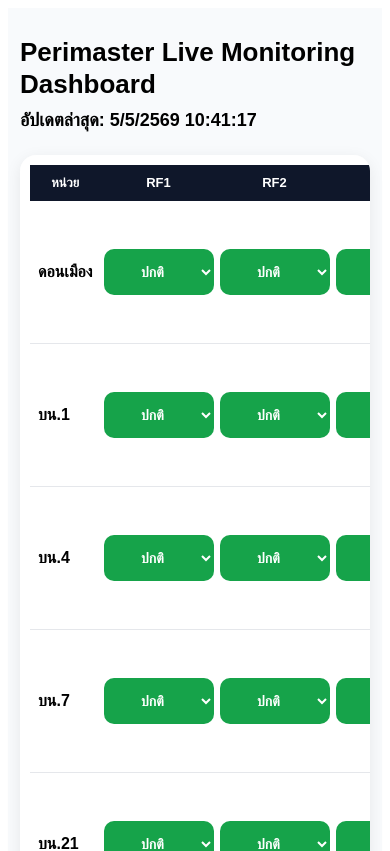
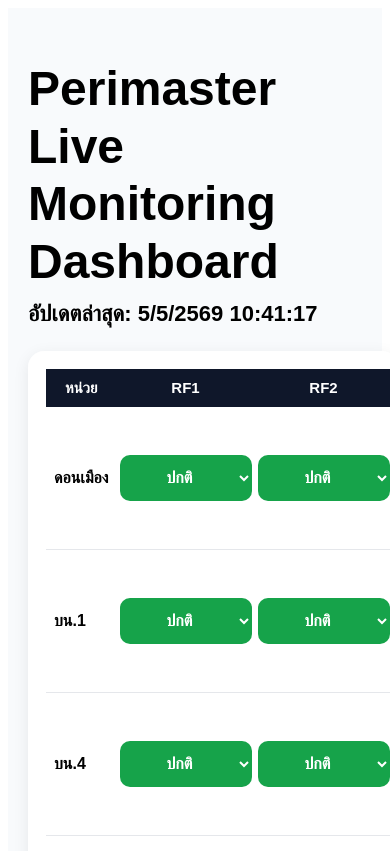
Before and after one commit to natchon5865/perimaster-dashboard, a Next.js app: page / in a window 390 px wide. Shown: the top 851 px of the page. Built offline with nearby package versions, Linux system fonts and the light colour scheme.

Commit message:
Update page.tsx

```diff
--- a/app/page.tsx
+++ b/app/page.tsx
@@ -107,18 +107,6 @@ const defaultRows: UnitRow[] = [
 export default function Page() {
   const [rows, setRows] = useState<UnitRow[]>(defaultRows);
   const [currentTime, setCurrentTime] = useState("");
-  const [isMobile, setIsMobile] = useState(false);
-
-  useEffect(() => {
-    const checkScreen = () => {
-      setIsMobile(window.innerWidth <= 768);
-    };
-
-    checkScreen();
-    window.addEventListener("resize", checkScreen);
-
-    return () => window.removeEventListener("resize", checkScreen);
-  }, []);
 
   useEffect(() => {
     const saved = localStorage.getItem("perimaster-dashboard");
@@ -163,21 +151,22 @@ export default function Page() {
         ? "#d97706"
         : "#dc2626",
     color: "white",
-    minWidth: isMobile ? "110px" : "132px",
-    maxWidth: isMobile ? "110px" : "132px",
+    minWidth: "132px",
+    maxWidth: "132px",
     height: "46px",
-    fontSize: isMobile ? "14px" : "16px",
+    fontSize: "16px",
     fontWeight: "bold",
     padding: "6px 10px",
     textAlign: "center" as const,
     borderRadius: "10px",
     border: "none",
+    outline: "none",
     cursor: "pointer",
   });
 
   const textAreaStyle = {
-    width: isMobile ? "100%" : "48%",
-    minWidth: isMobile ? "100%" : "340px",
+    width: "48%",
+    minWidth: "340px",
     padding: "10px",
     borderRadius: "8px",
     border: "1px solid #ccc",
@@ -220,15 +209,17 @@ export default function Page() {
   return (
     <div
       style={{
-        padding: isMobile ? "12px" : "30px",
+        padding: "20px",
         fontFamily: "Arial, sans-serif",
         background: "#f8fafc",
         minHeight: "100vh",
+        maxWidth: "100%",
+        margin: "0 auto",
       }}
     >
       <h1
         style={{
-          fontSize: isMobile ? "26px" : "48px",
+          fontSize: "48px",
           fontWeight: "bold",
           marginBottom: "10px",
           lineHeight: "1.2",
@@ -239,7 +230,7 @@ export default function Page() {
 
       <div
         style={{
-          fontSize: isMobile ? "18px" : "22px",
+          fontSize: "22px",
           fontWeight: "bold",
           marginBottom: "24px",
         }}
@@ -251,15 +242,16 @@ export default function Page() {
         style={{
           background: "white",
           borderRadius: "16px",
-          padding: isMobile ? "10px" : "18px",
+          padding: "18px",
           boxShadow: "0 4px 16px rgba(0,0,0,0.08)",
           overflowX: "auto",
+          width: "100%",
         }}
       >
         <table
           style={{
             width: "100%",
-            minWidth: isMobile ? "1400px" : "100%",
+            minWidth: "1400px",
             borderCollapse: "collapse",
           }}
         >
@@ -270,8 +262,9 @@ export default function Page() {
                   key={header}
                   style={{
                     padding: "10px 6px",
-                    fontSize: isMobile ? "13px" : "15px",
+                    fontSize: "15px",
                     whiteSpace: "nowrap",
+                    textAlign: "center",
                   }}
                 >
                   {header}
@@ -294,7 +287,13 @@ export default function Page() {
                 </td>
 
                 {statusFields.map((field) => (
-                  <td key={field} style={{ padding: "6px 3px" }}>
+                  <td
+                    key={field}
+                    style={{
+                      padding: "6px 3px",
+                      textAlign: "center",
+                    }}
+                  >
                     <select
                       value={row[field]}
                       onChange={(e) =>
@@ -313,8 +312,9 @@ export default function Page() {
                   <div
                     style={{
                       display: "flex",
-                      flexDirection: isMobile ? "column" : "row",
                       gap: "14px",
+                      width: "100%",
+                      flexWrap: "wrap",
                     }}
                   >
                     <textarea
```
